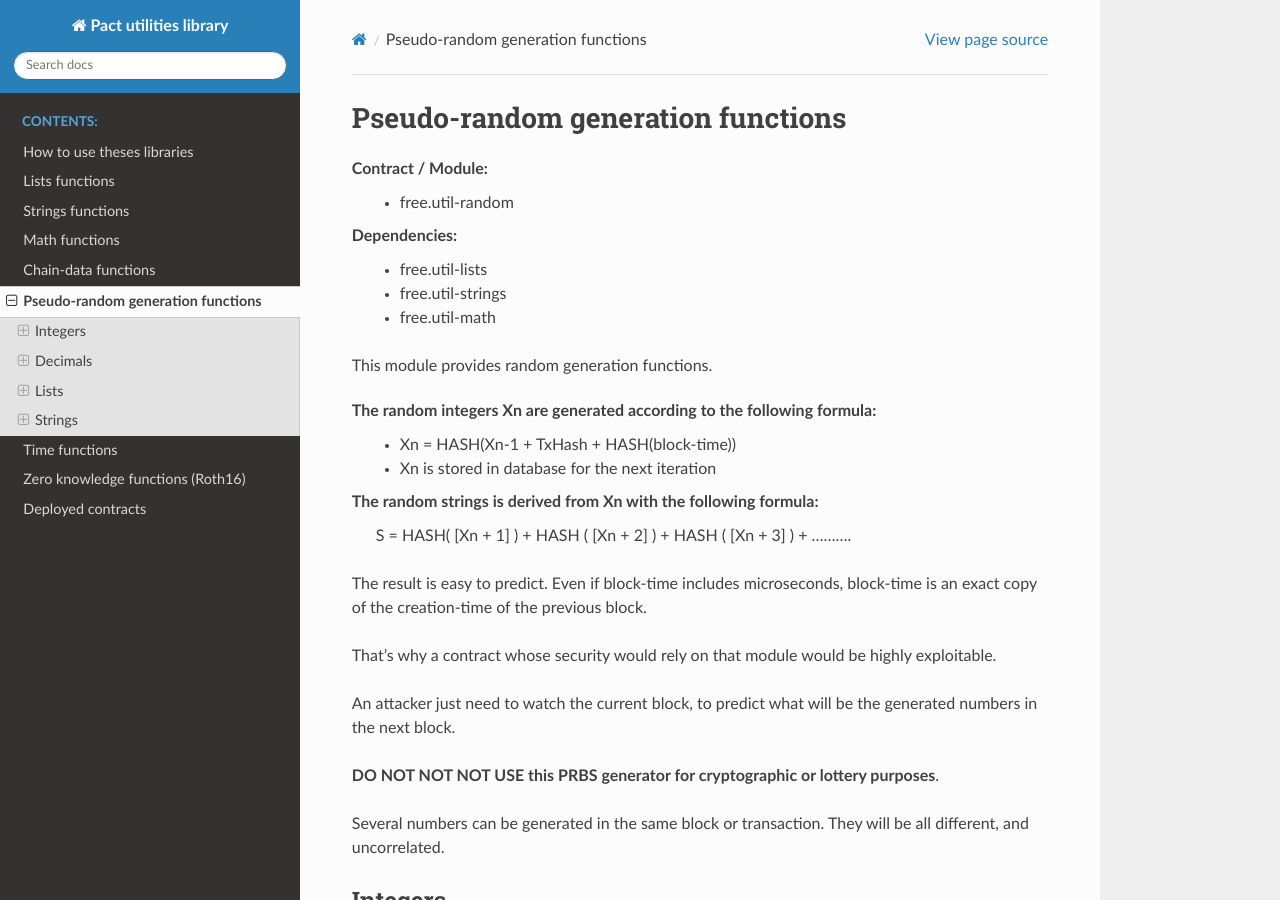
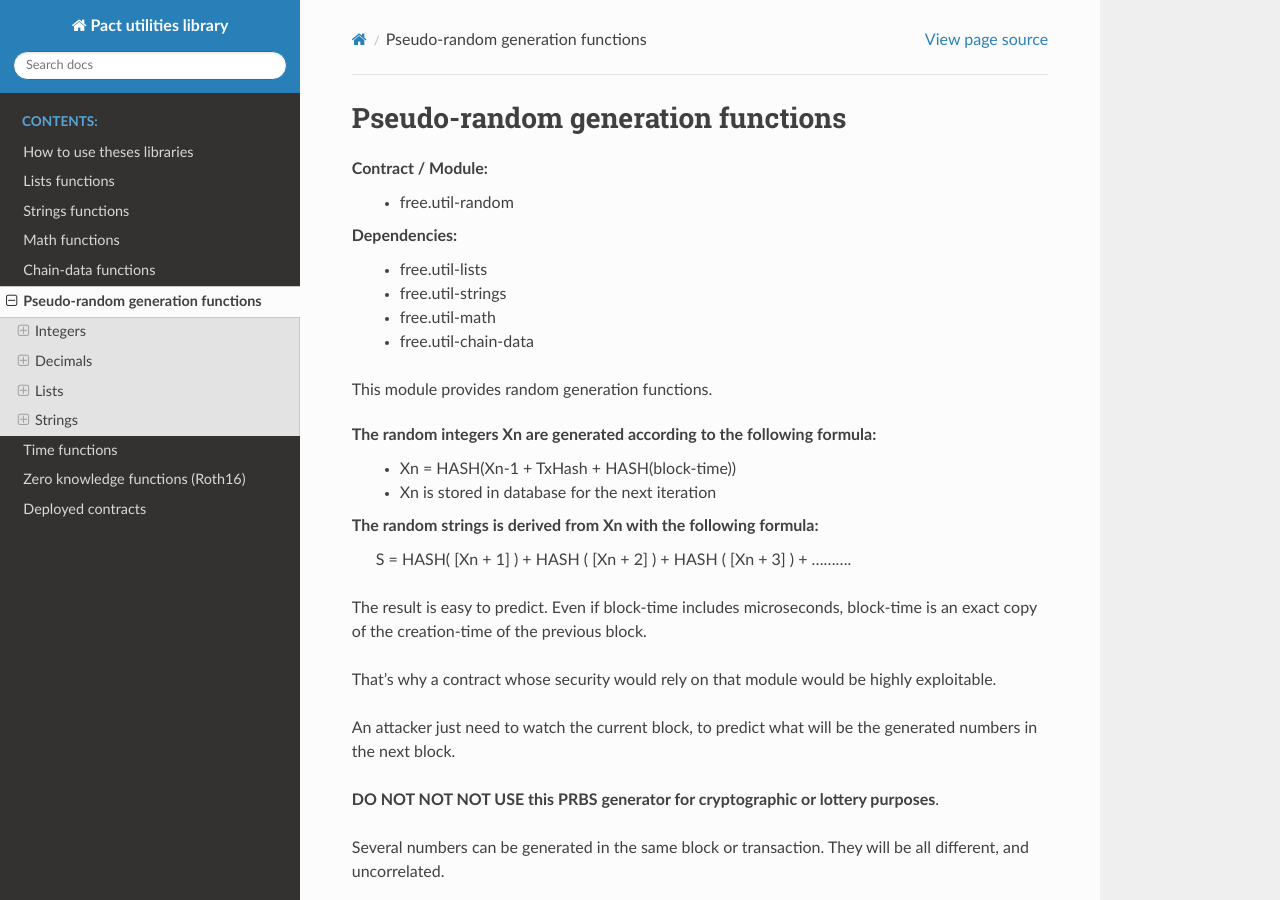
Before and after one commit to CryptoPascal31/pact-util-lib, a Sphinx documentation site: the page built from docs/source/util-random.rst, in a window 1280 px wide and 900 px high. Built offline with Sphinx 7.4.7 and the Read the Docs theme 2.0.0, drawn with Linux system fonts in a browser that asks for light colours.

Commit message:
Update util-random to use new functions from math and chain-data

```diff
--- a/docs/source/util-random.rst
+++ b/docs/source/util-random.rst
@@ -7,6 +7,7 @@ Pseudo-random generation functions
   * free.util-lists
   * free.util-strings
   * free.util-math
+  * free.util-chain-data
 
 This module provides random generation functions.
 
```
Also changed, not shown: 2 other files.
